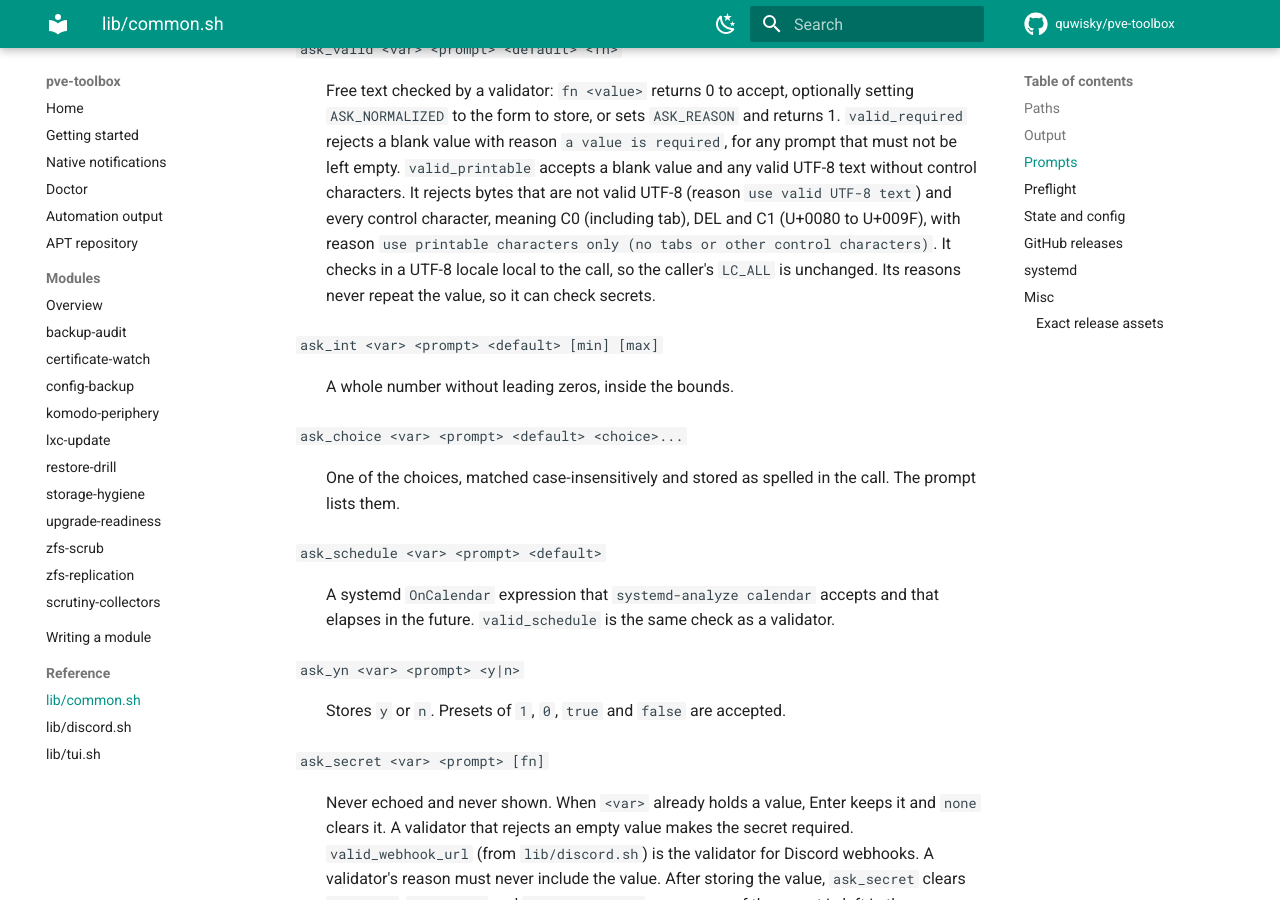
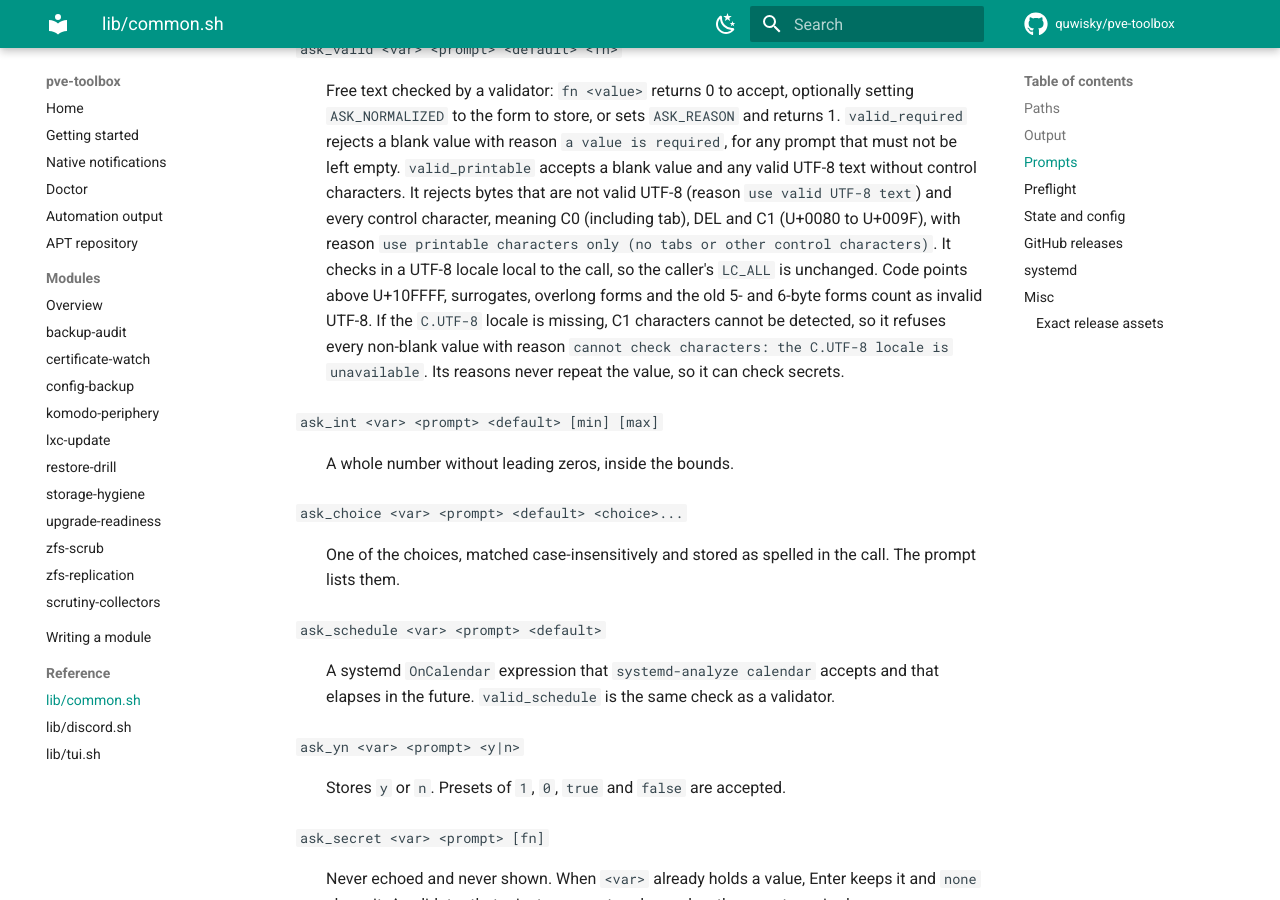
Before and after one commit to quwisky/pve-toolbox, an MkDocs documentation site: the page built from docs/reference/common.md, in a window 1280 px wide and 900 px high, scrolled down 1555 px. Built offline with MkDocs 1.6.1 and Material for MkDocs 9.7.7, drawn with Linux system fonts in a browser that asks for light colours; comment, search, counter and statistics services are not loaded.

Commit message:
fix(common): make valid_printable refuse every non-UTF-8 sequence and fail closed without C.UTF-8
glibc's UTF-8 to UTF-8 conversion passes code points above U+10FFFF and 5- and 6-byte forms; converting to UTF-32 refuses them. Without the C.UTF-8 locale, [[:cntrl:]] would miss C1 characters, so the validator now refuses non-blank values instead, without printing the setlocale warning.

```diff
--- a/docs/reference/common.md
+++ b/docs/reference/common.md
@@ -64,7 +64,11 @@ Every prompt follows the same rules:
   tab), DEL and C1 (U+0080 to U+009F), with reason
   `use printable characters only (no tabs or other control characters)`. It
   checks in a UTF-8 locale local to the call, so the caller's `LC_ALL` is
-  unchanged. Its reasons never repeat the value, so it can check secrets.
+  unchanged. Code points above U+10FFFF, surrogates, overlong forms and the
+  old 5- and 6-byte forms count as invalid UTF-8. If the `C.UTF-8` locale is
+  missing, C1 characters cannot be detected, so it refuses every non-blank
+  value with reason `cannot check characters: the C.UTF-8 locale is unavailable`.
+  Its reasons never repeat the value, so it can check secrets.
 
 `ask_int <var> <prompt> <default> [min] [max]`
 : A whole number without leading zeros, inside the bounds.
```
Also changed, not shown: 2 other files.
